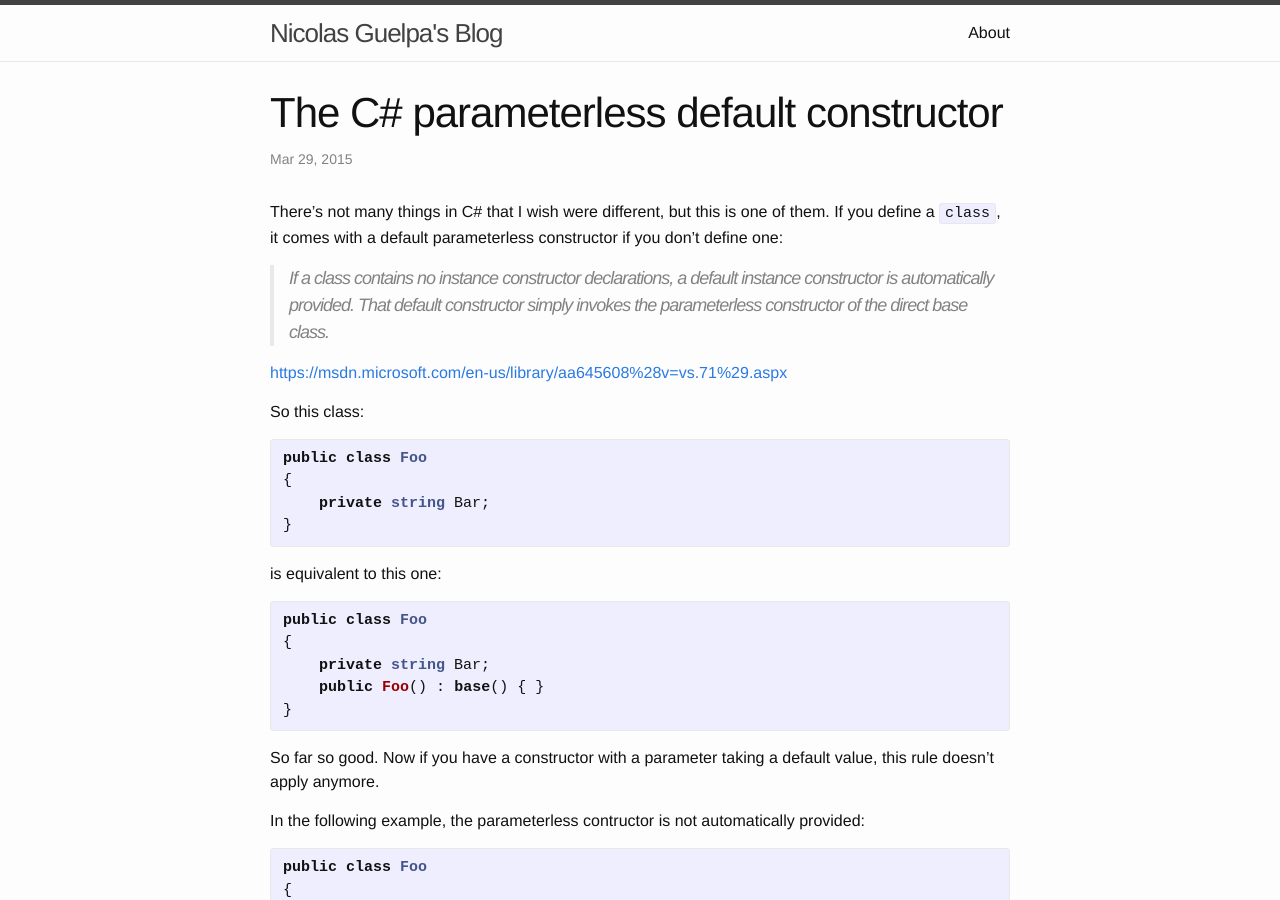
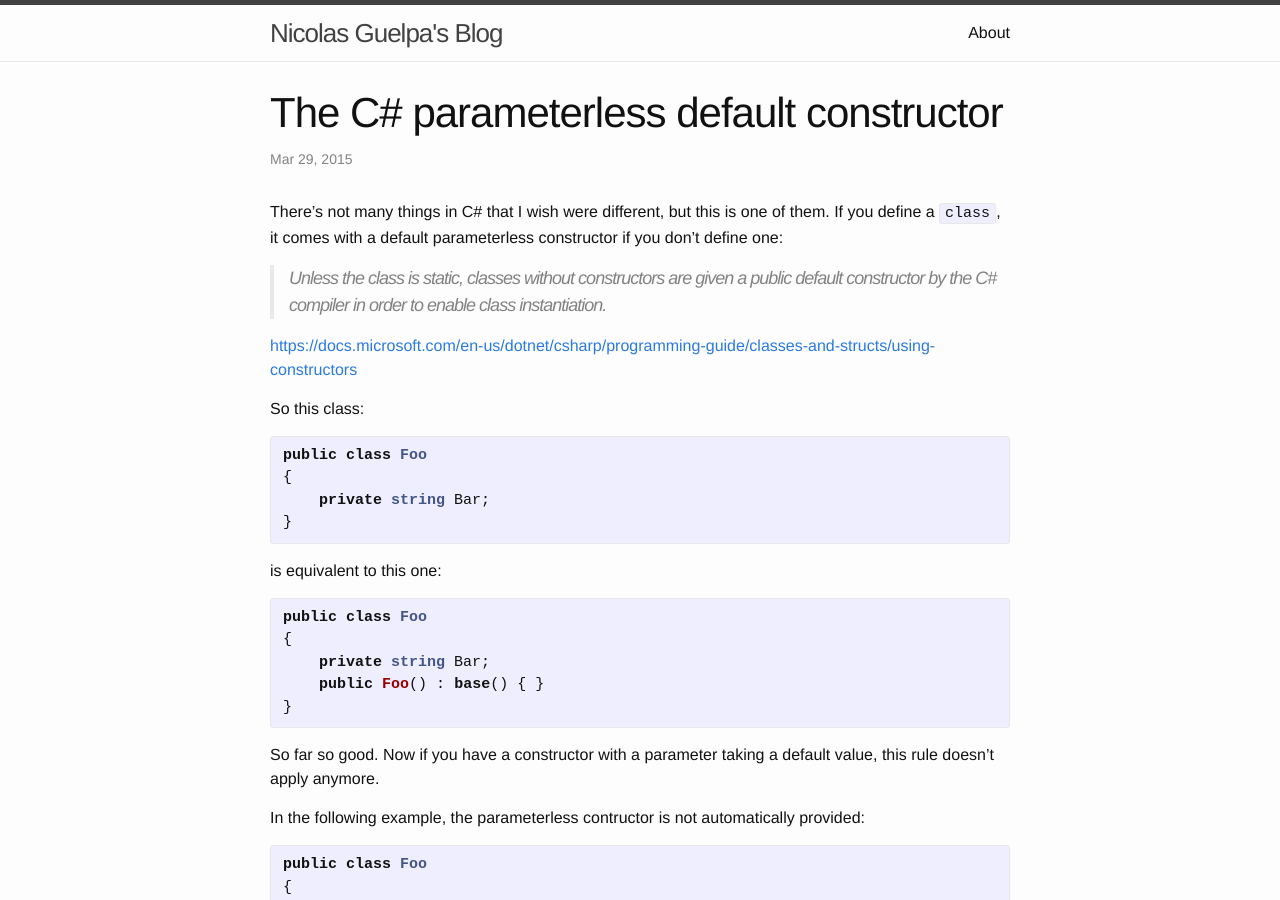
Before and after one commit to cheesemacfly/cheesemacfly.github.io, a Jekyll site: the page built from _posts/2015-03-29-c-sharp-constructor.markdown, in a window 1280 px wide and 900 px high. Built offline with Jekyll 4.4.1, drawn with Linux system fonts in a browser that asks for light colours; nearby versions of some CDN libraries.

Commit message:
fixing link to ms doc

```diff
--- a/_posts/2015-03-29-c-sharp-constructor.markdown
+++ b/_posts/2015-03-29-c-sharp-constructor.markdown
@@ -9,10 +9,9 @@ tags: C# constructor parameterless reflection default automapper
 There's not many things in C# that I wish were different, but this is one of them.
 If you define a `class`, it comes with a default parameterless constructor if you don't define one:
 
-> If a class contains no instance constructor declarations, a default instance constructor is automatically provided.
-> That default constructor simply invokes the parameterless constructor of the direct base class.
+> Unless the class is static, classes without constructors are given a public default constructor by the C# compiler in order to enable class instantiation.
 
-<https://msdn.microsoft.com/en-us/library/aa645608%28v=vs.71%29.aspx>
+<https://docs.microsoft.com/en-us/dotnet/csharp/programming-guide/classes-and-structs/using-constructors>
 
 So this class:
 
```
